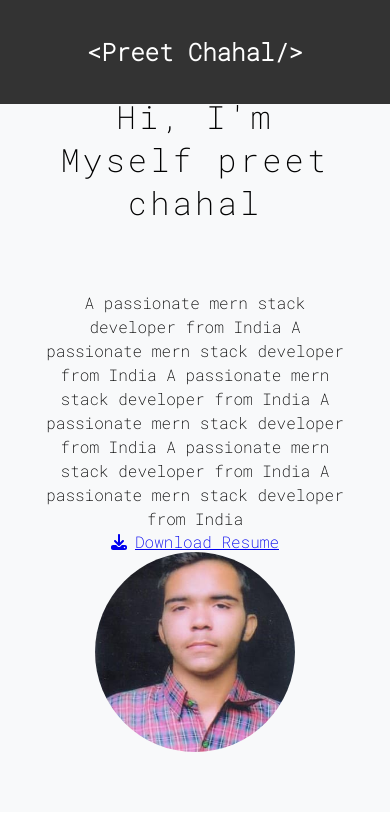
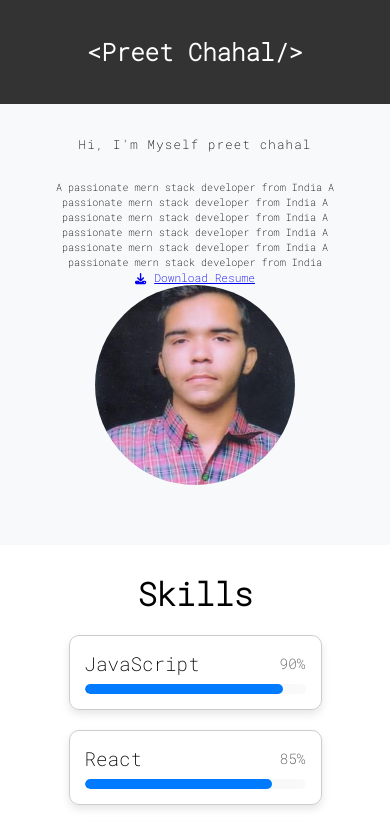
Before and after one commit to Cyberrayon04846/portfolio, a React (Create React App) app: page / in a window 390 px wide. Shown: the top 823 px of the page. Built offline with nearby package versions, Linux system fonts and the light colour scheme.

Commit message:
Update about.scss

```diff
--- a/src/style/about.scss
+++ b/src/style/about.scss
@@ -30,18 +30,17 @@
       text-align: left;
       padding: 0 40px;
       .about-heading {
-        font-size: 3rem;
-        margin-top: 5%;
-        margin-bottom: 1%;
+        font-size:190%;
+        margin-bottom: 20px;
         overflow: hidden;
-        white-space: pre-wrap;
+        white-space: nowrap;
         letter-spacing: 0.1em;
         position: relative;
         animation: typewriter 1s steps(40) forwards,
           moveUp 1s ease-in-out 1s forwards;
       }
       .about-description {
-        font-size: 1.5rem;
+        font-size: 100%;
         line-height: 1.5;
         opacity: 0;
         animation: fadeIn 1s ease-in-out 2s forwards;
@@ -109,10 +108,11 @@
         text-align: center;
         padding: 0;
         .about-heading {
-          font-size: 2rem;
+          font-size: 110%;
+          white-space: normal;
         }
         .about-description {
-          font-size: 1rem;
+          font-size: 90%;
         }
       }
       .developer-image {
@@ -132,13 +132,13 @@
     margin-bottom: 20px; /* Add some spacing between image and text */
   }
   .about-heading {
-    font-size: 1%;
-    margin-bottom: 0.5%;
-    white-space: pre-wrap;
-    word-wrap: break-word; /* Apply word wrap to the heading */
+    font-size: 90%;
+    margin-bottom: 20px;
+   white-space:normal;
   }
 
   .about-text {
     width: 100%; /* Make the text content take up the full width */
+    font-size: 70%;
   }
 }
```
